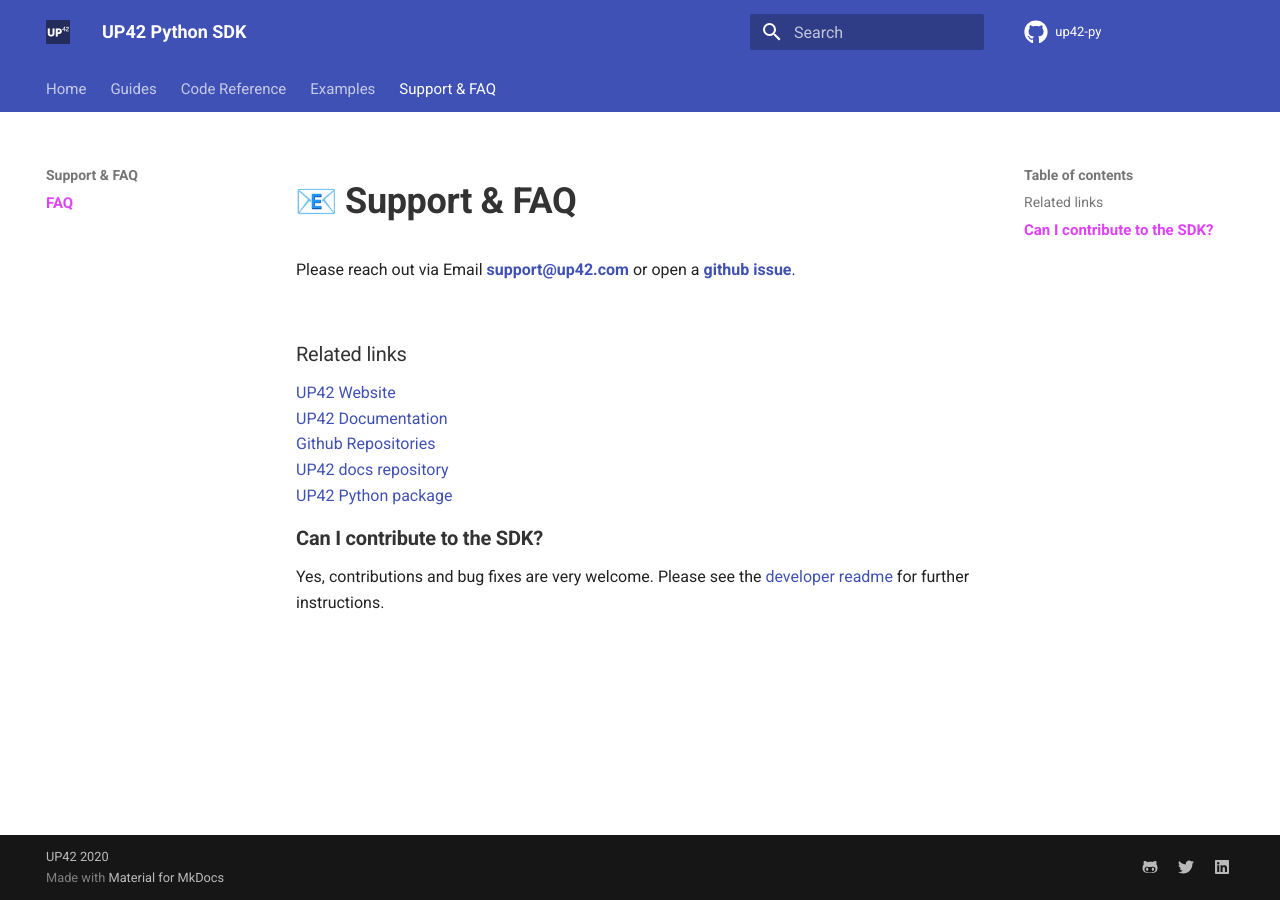
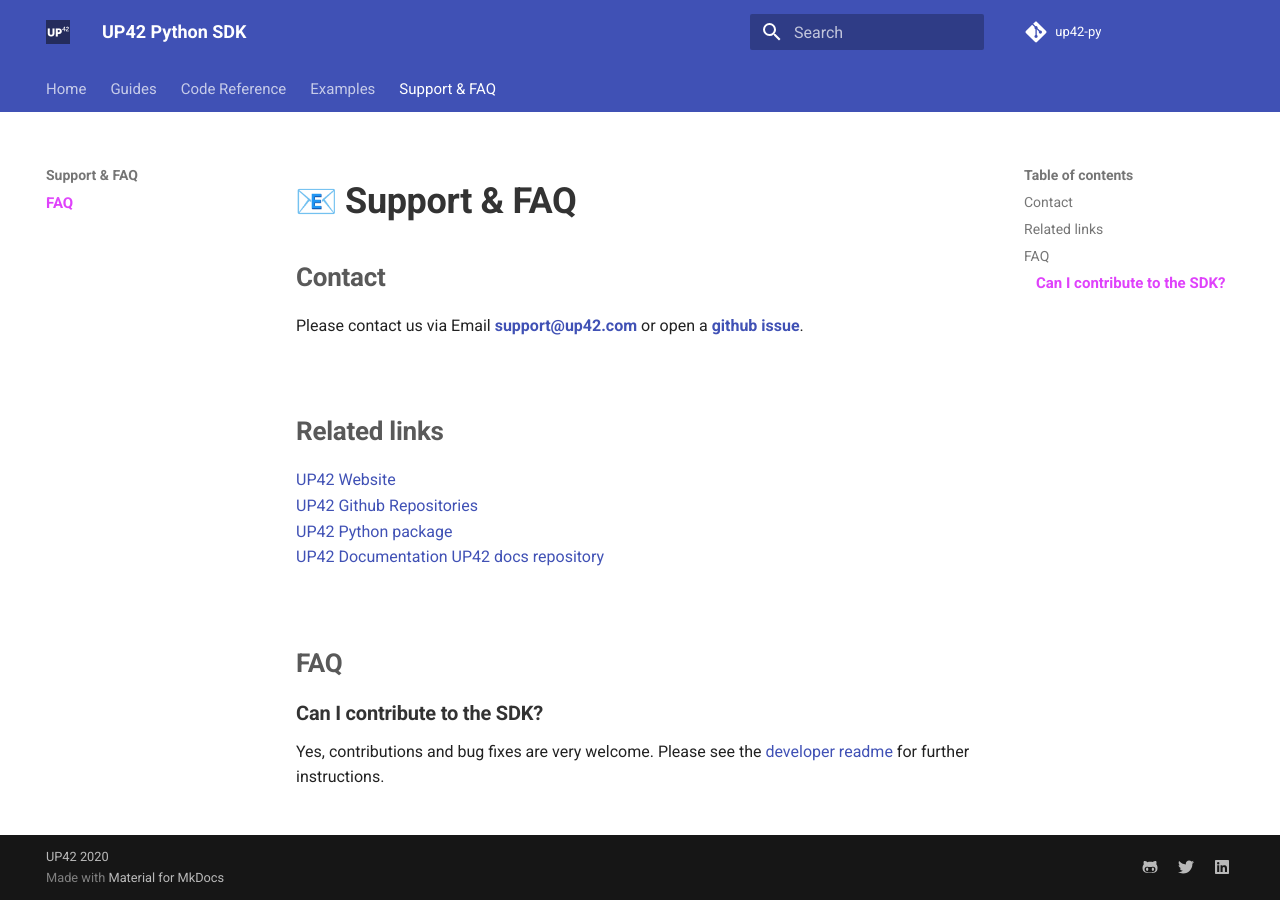
Before and after one commit to up42/up42-py, an MkDocs documentation site: the page built from docs/support-faq.md, in a window 1280 px wide. Built offline with MkDocs 1.6.1 and Material for MkDocs 9.7.7, drawn with Linux system fonts in a browser that asks for light colours; emoji names are drawn with the system emoji font; comment, search, counter and statistics services are not loaded.

Commit message:
add related links to support page

```diff
--- a/docs/support-faq.md
+++ b/docs/support-faq.md
@@ -1,16 +1,22 @@
 # :email: Support & FAQ
 
-Please reach out via Email **[support@up42.com](mailto:support@up42.com)** or open a **[github issue](https://github.com/up42/up42-py)**.
+### **Contact**
+
+Please contact us via Email **[support@up42.com](mailto:support@up42.com)** or open a **[github issue](https://github.com/up42/up42-py)**.
 
 <br>
 
-#### Related links
+### **Related links**
+
 [UP42 Website](https://up42.com)
+[UP42 Github Repositories](https://github.com/up42)
+[UP42 Python package](https://github.com/up42/up42-py)
 [UP42 Documentation](https://docs.up42.com)
-[Github Repositories](https://github.com/up42)
 [UP42 docs repository](https://github.com/up42/docs)
-[UP42 Python package](https://github.com/up42/up42-py)
 
+<br>
+
+### **FAQ**
 
 #### **Can I contribute to the SDK?**
 
--- a/mkdocs.yml
+++ b/mkdocs.yml
@@ -65,7 +65,6 @@
     text: Roboto
     code: Roboto Mono
   icon:  # from .icons path. Add to theme override for custom logo.
-    repo: fontawesome/brands/github  # topright github link icon
     logo: up42-logo  # top left header logo
   favicon: assets/logo-up42.ico #browser tab logo
 
```
